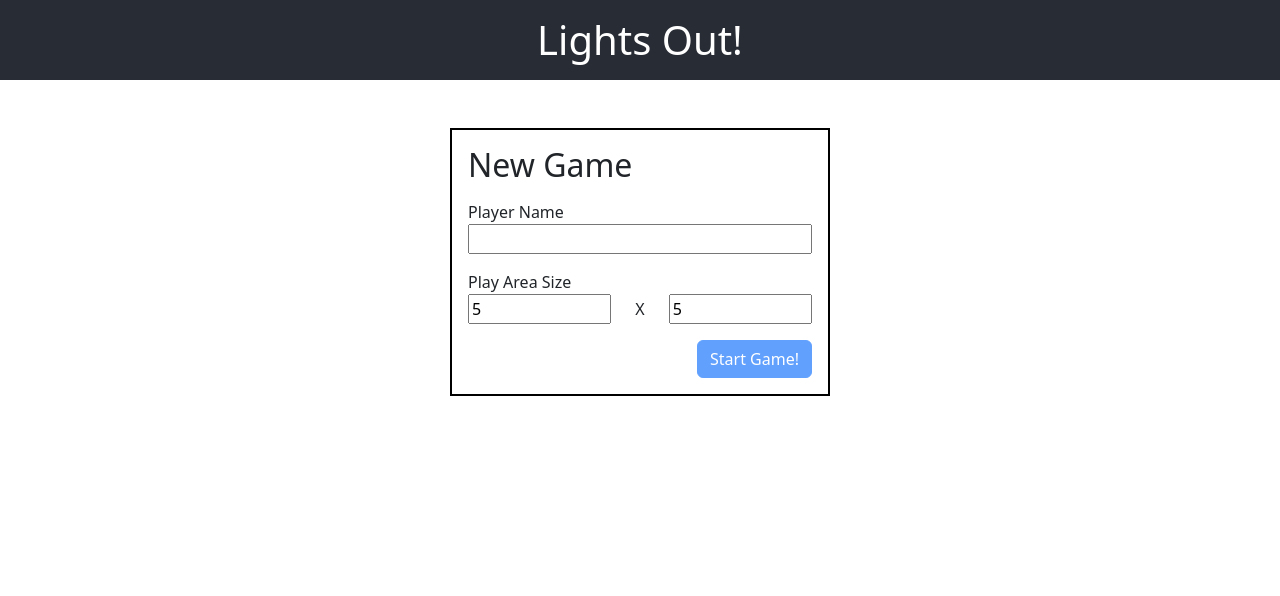
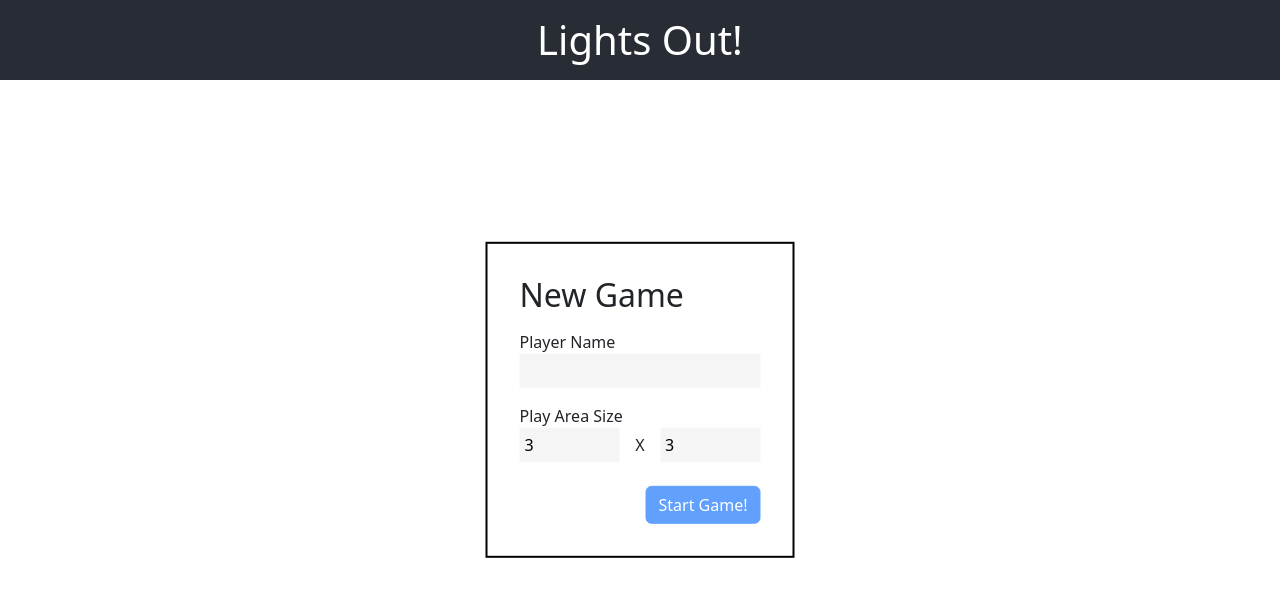
Before and after one commit to TKatra/react-lights-out, a React (Create React App) app: page / in a window 1280 px wide. Shown: the top 596 px of the page. Built offline with nearby package versions, Linux system fonts and the light colour scheme.

Commit message:
Created a modal component and moved the setup and game over sections to modals, also made it possible to start a new game after the game has been completed

```diff
--- a/src/Shared/Interfaces/Props/NewGameSetupProps.ts
+++ b/src/Shared/Interfaces/Props/NewGameSetupProps.ts
@@ -5,7 +5,6 @@ export interface NewGameSetupProps {
   setup: Setup;
   onPlayerNameChange: setPlayerNameFunc;
   onPlayAreaChange: setPlayAreaFunc;
-  onStartNewGame: startGameFunc;
 }
 
 interface setPlayerNameFunc {
@@ -15,7 +14,3 @@ interface setPlayerNameFunc {
 interface setPlayAreaFunc {
   (newPlayArea: PlayArea): void;
 }
-
-interface startGameFunc {
-  (): void;
-}
--- /dev/null
+++ b/src/Shared/Interfaces/Props/modalProps.ts
@@ -0,0 +1,21 @@
+export interface ModalProps {
+  title: string;
+  show: boolean;
+  closable: boolean;
+  description?: string;
+  disableConfirmBtn?: boolean;
+  confirmBtnText?: string;
+  closeBtnText?: string;
+  children?: React.ReactNode;
+
+  onConfirm?: onConfirmFunc;
+  onClose?: onCloseFunc;
+}
+
+interface onConfirmFunc {
+  (...args: any[]): void
+}
+
+interface onCloseFunc {
+  (...args: any[]): void
+}
--- a/src/Shared/Interfaces/gameSetup.ts
+++ b/src/Shared/Interfaces/gameSetup.ts
@@ -3,4 +3,5 @@ import { PlayArea } from "./playArea";
 export interface Setup {
   playerName: string;
   playArea: PlayArea;
+  isValid: boolean;
 }
--- a/src/components/App/App.tsx
+++ b/src/components/App/App.tsx
@@ -6,6 +6,7 @@ import GamePlay from '../GamePlay/GamePlay';
 import NewGameSetup from '../NewGameSetup/NewGameSetup';
 import './App.scss';
 import { GridHelper } from '../../Shared/Interfaces/gridHelper';
+import Modal from '../Modal/Modal';
 
 class App extends React.Component <{}, AppState> {
   constructor(props: any) {
@@ -15,9 +16,10 @@ class App extends React.Component <{}, AppState> {
       setup: {
         playerName: '',
         playArea: {
-          xLength: 5,
-          yLength: 5
-        }
+          xLength: 3,
+          yLength: 3
+        },
+        isValid: false
       },
       phase: Phase.Setup,
       initialGrid: [],
@@ -26,20 +28,20 @@ class App extends React.Component <{}, AppState> {
     };
   }
 
-  setPlayerName = (newName: string) => {
-    this.setState({
-      setup: {
-        ...this.state.setup,
-        playerName: newName
-      }
-    });
-  }
-
   setPlayArea = (newPlayArea: PlayArea) => {
     this.setState({
       setup: {
         ...this.state.setup,
         playArea: newPlayArea
+      }
+    });
+  }
+
+  setSetupIsValid = (isValid: boolean) => {
+    this.setState({
+      setup: {
+        ...this.state.setup,
+        isValid: isValid
       }
     });
   }
@@ -68,11 +70,30 @@ class App extends React.Component <{}, AppState> {
     })
   }
 
+  setPlayerName = (newName : string) => {
+    this.setState({
+      setup: {
+        ...this.state.setup,
+        playerName: newName
+      }
+    }, () => this.validateSetup());
+  }
+
+  validateSetup = () => {
+    if (this.state.setup.playerName === '') {
+      this.setSetupIsValid(false);
+      return;
+    }
+
+    this.setSetupIsValid(true);
+  }
+
   startGame = () => {
     const newGrid = GridHelper.CreateGrid(this.state.setup.playArea.xLength, this.state.setup.playArea.yLength);
 
     this.setInitialGrid(newGrid);
     this.setActiveGrid(newGrid);
+    this.setIsGridValid(false);
     this.setGamePhase(Phase.Play);
   }
 
@@ -87,15 +108,8 @@ class App extends React.Component <{}, AppState> {
         <header className="App-header">
           <h1>Lights Out!</h1>
         </header>
-        { this.state.phase === Phase.Setup ?
-          <NewGameSetup setup={this.state.setup}
-                      onPlayerNameChange={this.setPlayerName}
-                      onPlayAreaChange={this.setPlayArea}
-                      onStartNewGame={this.startGame} />
-          : null
-        }
 
-        { this.state.phase === Phase.Play ?
+        { this.state.activeGrid.length ?
           <GamePlay setup={this.state.setup}
                     grid={this.state.activeGrid}
                     isGridValid={this.state.isGridValid}
@@ -103,10 +117,25 @@ class App extends React.Component <{}, AppState> {
           : null
         }
 
-        { this.state.phase === Phase.GameOver ?
-          <h2>Put Game Over screen here</h2>
-          : null
-        }
+        <Modal title='New Game'
+                show={this.state.phase === Phase.Setup}
+                closable={false}
+                confirmBtnText='Start Game!'
+                disableConfirmBtn={!this.state.setup.isValid}
+                onConfirm={this.startGame}>
+          <NewGameSetup setup={this.state.setup}
+                        onPlayerNameChange={this.setPlayerName}
+                        onPlayAreaChange={this.setPlayArea} />
+        </Modal>
+
+        <Modal title='Congratulations!'
+                show={this.state.isGridValid && this.state.phase !== Phase.Setup}
+                description='You won the, press the button to start a new game again.'
+                closable={false}
+                confirmBtnText='Start New Game!'
+                onConfirm={() => this.setGamePhase(Phase.Setup)}>
+
+        </Modal>
       </div>
     );
   }
--- a/src/components/GamePlay/GamePlay.tsx
+++ b/src/components/GamePlay/GamePlay.tsx
@@ -13,11 +13,6 @@ function GamePlay (props: GamePlayProps) {
   }
 
   return (
-    <>
-      {props.isGridValid ?
-        <h2 className='text-center'>Congratulations, you won!</h2>
-        : null
-      }
     <div className={`${styles.PlayArea} mt-5`}>
       {props.grid.map((y, yIndex) => {
         return <div className='d-flex justify-content-center noselect' key={yIndex}> {
@@ -29,7 +24,6 @@ function GamePlay (props: GamePlayProps) {
         })}</div>
       })}
     </div>
-    </>
   );
 }
 
--- /dev/null
+++ b/src/components/Modal/Modal.module.scss
@@ -0,0 +1,20 @@
+.Modal {
+  position: absolute;
+  top: 45%;
+  left: 50%;
+  padding: 2rem;
+  background-color: #fff;
+  border: 2px solid #000;
+  opacity: 0;
+
+  transform: translate(-50%, -50%);
+  transition: opacity .3s, top .3s;
+
+  pointer-events: none;
+
+  &.show {
+    top: 50%;
+    opacity: 100;
+    pointer-events: auto;
+  }
+}
--- /dev/null
+++ b/src/components/Modal/Modal.tsx
@@ -0,0 +1,37 @@
+import { ModalProps } from '../../Shared/Interfaces/Props/modalProps';
+import styles from './Modal.module.scss';
+
+function Modal (props: ModalProps) {
+  return (
+    <div className={`${styles.Modal} ${props.show ? styles.show : ''}`} >
+      <h2>{props.title}</h2>
+
+      { props.description ?
+        <p>{props.description}</p>
+        : null
+      }
+
+      {props.children}
+
+      <div className='d-flex justify-content-end mt-4'>
+        { props.onConfirm ?
+          <button className='btn btn-primary'
+                  disabled={props.disableConfirmBtn}
+                  onClick={() => props.onConfirm?.()}>
+            {props.confirmBtnText}
+          </button>
+          : null
+        }
+        { props.onClose && props.closable ?
+          <button className='btn btn-secondary'
+                  onClick={() => props.onConfirm?.()}>
+            {props.closeBtnText}
+          </button>
+          : null
+        }
+      </div>
+    </div>
+  );
+}
+
+export default Modal;
--- a/src/components/NewGameSetup/NewGameSetup.tsx
+++ b/src/components/NewGameSetup/NewGameSetup.tsx
@@ -18,18 +18,8 @@ function NewGameSetup (props: NewGameSetupProps) {
     }
   }
 
-  const isSetupValid = (): boolean => {
-    if (props.setup.playerName === '') return false;
-
-    return true;
-  }
-
   return (
-    <div className='container'>
-      <div className='row justify-content-center'>
-        <div className={`${styles.StartNewGame} col-sm-6 col-md-4 mt-5 p-3`}>
-          <h2>New Game</h2>
-
+    <>
       <label className='d-block mt-3'>Player Name</label>
       <input type="text"
               className='col-12'
@@ -52,16 +42,7 @@ function NewGameSetup (props: NewGameSetupProps) {
                 value={props.setup.playArea.yLength}
                 onChange={(e) => onPlayAreaChange(parseInt(e.target.value), PlayAreaAngle.Y)} />
       </div>
-          <div className='d-flex justify-content-end'>
-            <button className='btn btn-primary mt-3'
-                    disabled={!isSetupValid()}
-                    onClick={() => props.onStartNewGame()}>
-              Start Game!
-            </button>
-          </div>
-        </div>
-      </div>
-    </div>
+    </>
   );
 }
 
--- a/src/index.scss
+++ b/src/index.scss
@@ -5,6 +5,12 @@ body {
     sans-serif;
   -webkit-font-smoothing: antialiased;
   -moz-osx-font-smoothing: grayscale;
+}
+
+input {
+  background-color: whitesmoke;
+  border: none;
+  padding: 5px;
 }
 
 code {
```
Lines whose indentation alone changed are shown as unchanged.
